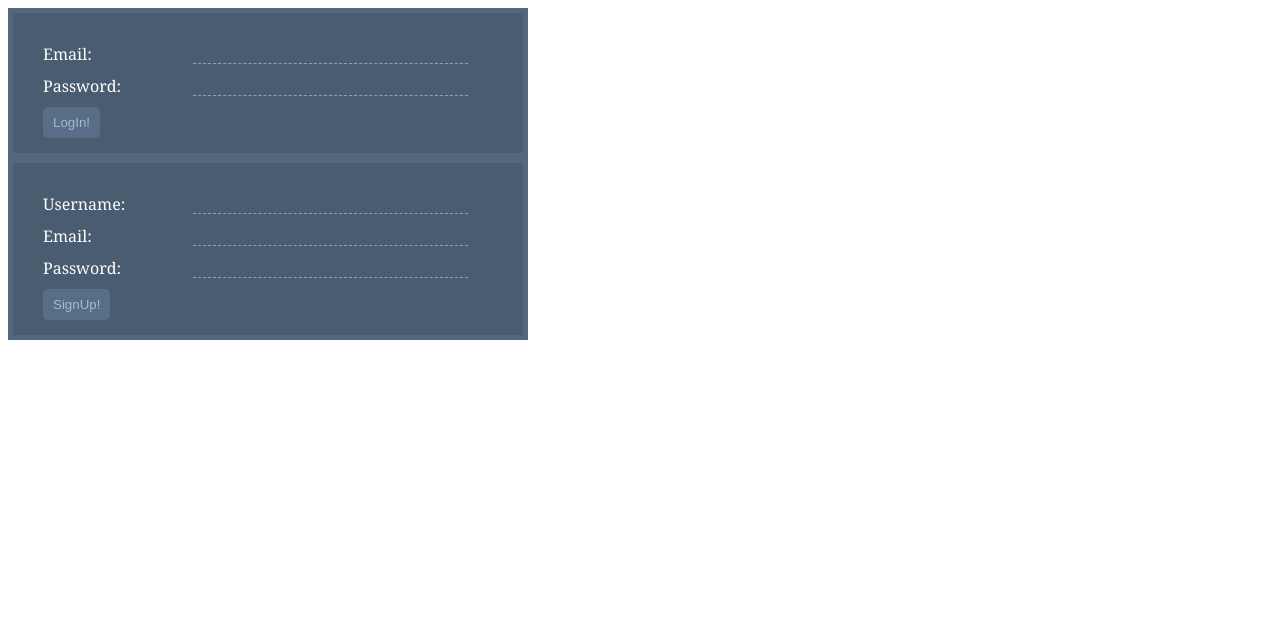
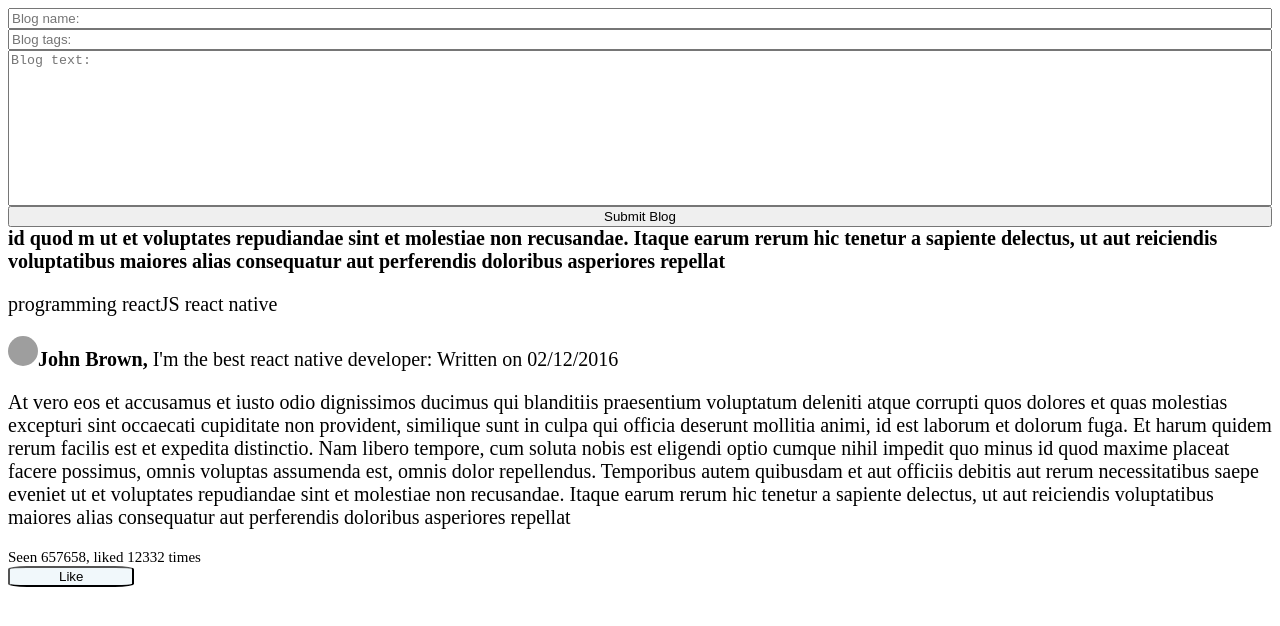
Before and after one commit to iteratehackerspace/ArmDev-, a React (Create React App) app: page / in a window 1280 px wide. Shown: the top 626 px of the page. Built offline with nearby package versions, Linux system fonts and the light colour scheme; grey boxes are pictures that could not be loaded; the HTML template or start-up script is replaced by a standard one.

Commit message:
new blog post component

```diff
--- a/src/App.js
+++ b/src/App.js
@@ -9,8 +9,7 @@ class App extends Component {
   render() {
     return (
       <div>
-        <LogInBox />
-        <SignUpBox />
+        <AllBlogPosts />
       </div>
     );
   }
--- a/src/components/AllBlogPosts.jsx
+++ b/src/components/AllBlogPosts.jsx
@@ -1,5 +1,6 @@
 import React, { Component } from 'react';
 import BlogPost from './BlogPost.jsx'
+import NewBlogPost from './NewBlogPost.jsx';
 import '../css/AllBlogPosts.css'
 
 class AllBlogPosts extends Component {
@@ -47,6 +48,15 @@ class AllBlogPosts extends Component {
       ],
     }
   }
+  _handleNewBlogPost(_title, _tags, _text) {
+    const newBlogPost = {
+      id: this.state.allBlogPosts.length,
+      tags: _tags,
+      title: _title,
+      text: _text,
+    };
+    this.setState({allBlogPosts: this.state.allBlogPosts.concat([newBlogPost])});
+  }
   _handleBlogPostLike(idx) {
     let newBlogPosts = this.state.allBlogPosts;
     newBlogPosts[idx].likes++;
@@ -63,6 +73,7 @@ class AllBlogPosts extends Component {
     })
     return(
       <div>
+        <NewBlogPost handleNewBlogPost={this._handleNewBlogPost.bind(this)}/>
         {renderPosts}
       </div>
     )
--- a/src/components/BlogPost.jsx
+++ b/src/components/BlogPost.jsx
@@ -15,7 +15,7 @@ class BlogPost extends Component {
         <span className='boldFont'>{post.title}</span>
         <p>{renderTags}</p>
         <div className='authorsContainer'>
-          <img src={post.author.image} />
+          <img src={post.author.image} role='presentation'/>
           <span className='boldFont'>{post.author.fullName}, </span>
           <span>{post.author.ShortDescription}: </span>
           <span>Written on {post.time}</span>
--- a/src/components/NewBlogPost.jsx
+++ b/src/components/NewBlogPost.jsx
@@ -2,17 +2,17 @@ import React, { Component } from 'react';
 import '../css/NewBlogPost.css'
 
 class NewBlogPost extends Component {
-  blogPost(e) {
-    e.preventDefault();
-    const author = this._author.value;
-    const body = this._body.value;
-    this.props.handleNewBlogPost(author, body);
+  _handleNewBlogPost(e) {
+    e.defaultPrevented;
+    const tagsArray = this._tags.value.split(' ');
+    this.props.handleNewBlogPost(this._title.value, tagsArray, this._text.value);
   }
   render() {
     return (
-      <form onSubmit={this.blogPost.bind(this)}>
-        <input placeholder='Name: ' ref={(input) => this._author = input} />
-        <input placeholder='Your post: ' ref={(input) => this._body = input}/>
+      <form onSubmit={this._handleNewBlogPost.bind(this)}>
+        <input placeholder='Blog name:' ref={input => this._title = input}/>
+        <input placeholder='Blog tags:' ref={input => this._tags = input}/>
+        <textarea rows='10' cols='50' placeholder='Blog text:' ref={textarea => this._text = textarea}/>
         <input type='submit' value='Submit Blog'/>
       </form>
     )
--- a/src/css/NewBlogPost.css
+++ b/src/css/NewBlogPost.css
@@ -0,0 +1,7 @@
+form {
+  display: flex;
+  flex-direction: column;
+}
+textarea {
+  resize: none;
+}
```
